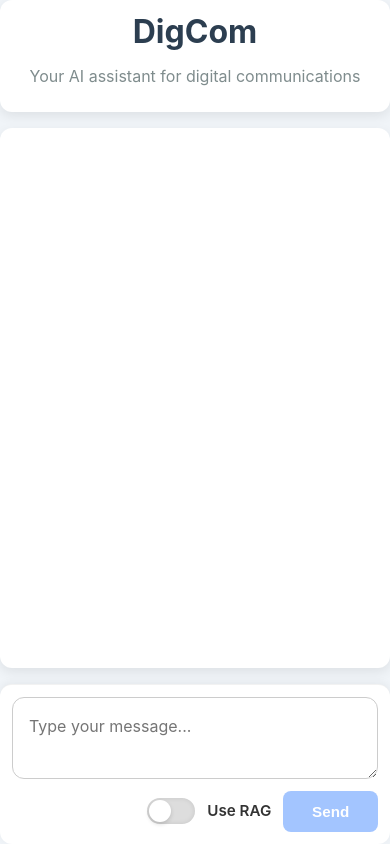
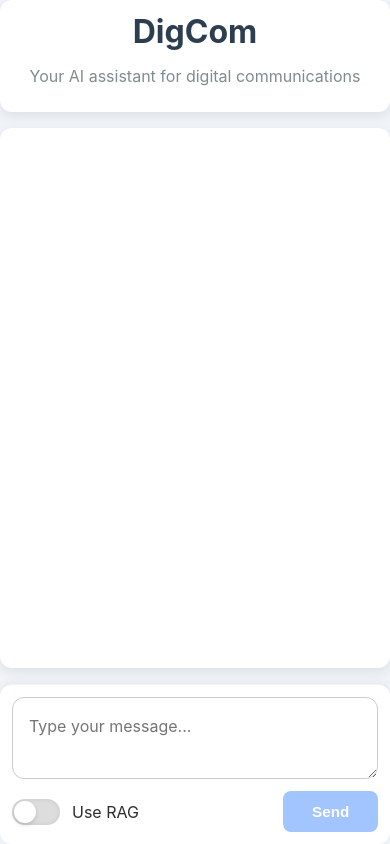
Before and after one commit to sergarlop2/chatbot_frontend, a React (Vite) app: page / in a window 390 px wide. Built offline with nearby package versions, Linux system fonts and the light colour scheme; the HTML template or start-up script is replaced by a standard one.

Commit message:
Improve CSS of control buttons

```diff
--- a/src/App.css
+++ b/src/App.css
@@ -107,6 +107,8 @@
   transition: border-color 0.25s ease, box-shadow 0.25s ease;
   line-height: 1.5;
   min-width: 0;
+  background-color: var(--color-surface);
+  color: var(--color-text);
 }
 
 .chat-input label {
@@ -133,6 +135,14 @@
   border-radius: 8px;
   cursor: pointer;
   transition: background-color 0.2s ease;
+  white-space: nowrap;
+  display: flex;
+  align-items: center;
+  justify-content: center;
+  flex-shrink: 0;
+  text-overflow: ellipsis;
+  overflow: hidden;
+  max-width: 100%;
 }
 
 .chat-input button:disabled {
@@ -142,6 +152,22 @@
 
 .chat-input button:hover:not(:disabled) {
   background-color: var(--color-button-hover);
+}
+
+.controls-row {
+  display: flex;
+  justify-content: space-between;
+  align-items: center;
+  gap: 0.5rem;
+  width: 100%;
+  min-width: 0;
+  flex-wrap: nowrap;
+}
+
+.switch-wrapper {
+  display: flex;
+  align-items: center;
+
 }
 
 .switch {
@@ -262,6 +288,7 @@
   display: inline-block;
   vertical-align: middle;
   margin-right: 0.5rem;
+  flex-shrink: 0;
 }
 
 @keyframes spin {
@@ -312,5 +339,11 @@
 
   .chat-input button {
     font-size: 0.95rem;
+    max-width: 65%;
+  }
+
+  .switch-wrapper {
+    flex-shrink: 1;
+    min-width: 0;
   }
 }
--- a/src/components/ChatInput.tsx
+++ b/src/components/ChatInput.tsx
@@ -32,8 +32,9 @@
         placeholder="Type your message..."
         disabled={loading}
       />
+      <div className="controls-row">
+        <div className="switch-wrapper">
           <label className="switch">
-        Use RAG
             <input
               type="checkbox"
               checked={useRag}
@@ -42,6 +43,8 @@
             />
             <span className="slider"></span>
           </label>
+          <span>Use RAG</span>
+        </div>
         <button onClick={handleSend} disabled={loading || input.trim() === ""}>
           {loading ? (
             <>
@@ -52,5 +55,6 @@
           )}
         </button>
       </div>
+    </div>
   );
 }
```
Lines whose indentation alone changed are shown as unchanged.
